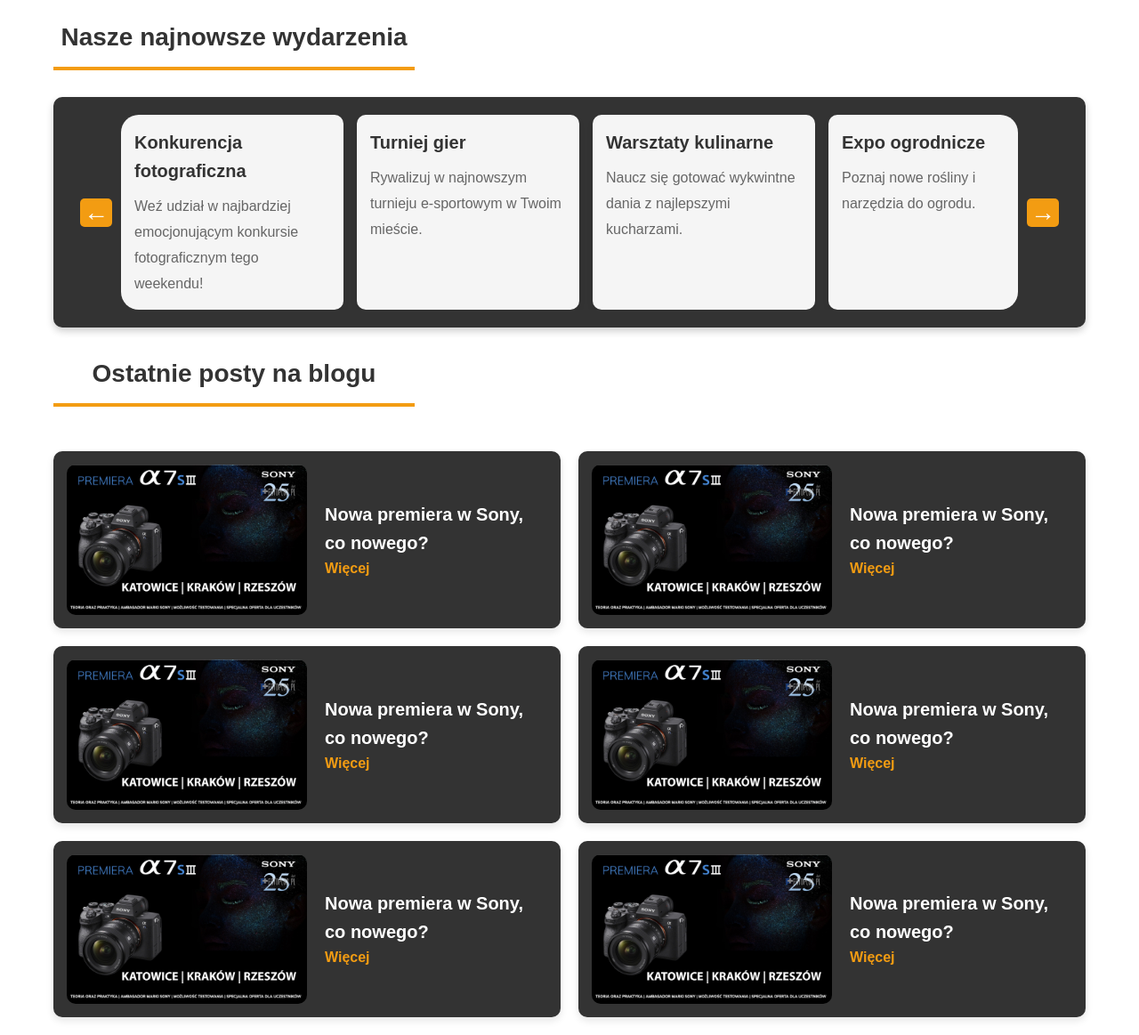
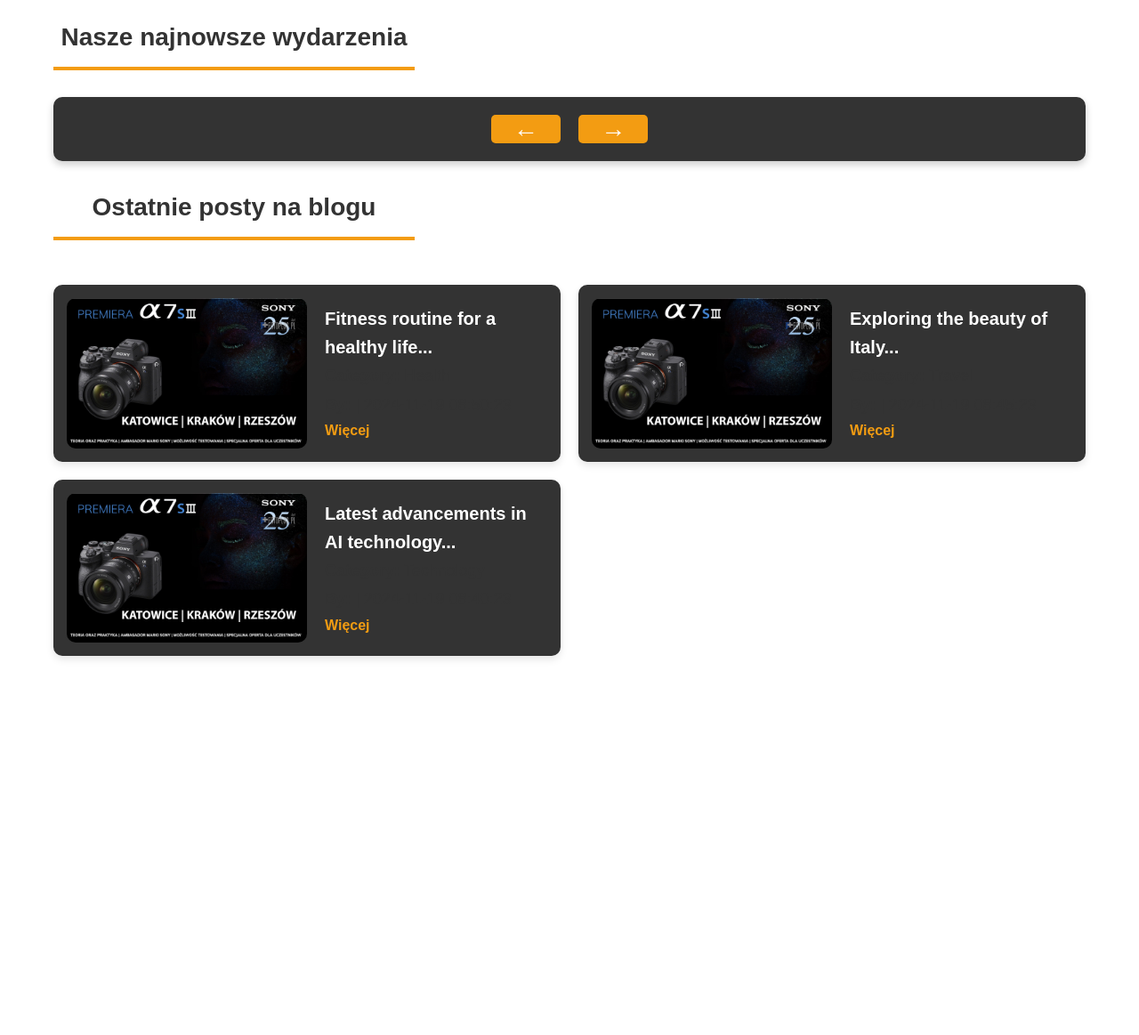
Before and after one commit to Bartek0606/Praktyki2, a PHP site: page / in a window 1280 px wide. Shown: the part 58-1221 px from the top of the page at 89% size. After the commit the page ends 799 px from the top, so only its background shows below. Run offline with PHP 8.4, Linux system fonts and the light colour scheme; data comes from the database, SQL or seed files in the repository; data that the repository does not hold is empty.

Commit message:
generowanie postow z bazy + usuniecie niepotrzebnego pliku

```diff
--- a/db_connection.php
+++ b/db_connection.php
@@ -1,9 +1,9 @@
 <?php
 // Database connection parameters
-$host = 'mysql'; // This is the service name defined in the docker-compose.yml for the MySQL container
+$host = 'mysql'; // MySQL service name from docker-compose.yml
 $user = 'user'; // MySQL user defined in docker-compose.yml
 $password = 'user123'; // MySQL password defined in docker-compose.yml
-$database = 'hobbyhub'; // MySQL database name defined in docker-compose.yml
+$database = 'hobbyhub'; // Database name defined in docker-compose.yml
 
 // Create a new mysqli connection
 $conn = new mysqli($host, $user, $password, $database);
--- a/index.php
+++ b/index.php
@@ -1,10 +1,24 @@
+<?php
+// Include the database connection
+include 'db_connection.php';
+
+// Fetch blog posts from the database
+$sql = "SELECT p.post_id, p.content, p.created_at, u.username, c.name AS category_name
+        FROM posts p
+        LEFT JOIN users u ON p.user_id = u.user_id
+        LEFT JOIN categories c ON p.category_id = c.category_id
+        ORDER BY p.created_at DESC LIMIT 3"; // Limit to the latest 3 posts
+
+$result = $conn->query($sql);
+?>
+
 <!DOCTYPE html>
 <html lang="en">
 <head>
     <meta charset="UTF-8">
     <link rel="stylesheet" href="glowna.css">
     <script src="glowna.js" defer></script>
-    <title>Strona glowna</title>
+    <title>Strona główna</title>
 </head>
 <body>
   <header>
@@ -25,8 +39,6 @@
         <button class="btn register-btn">Register</button>
         <button class="btn login-btn">Login</button>
       </div>
-
-
     </nav>
   </header>
 
@@ -39,30 +51,10 @@
     <div class="event-slider-container">
       <button class="arrow-btn left-btn">←</button>
       <div class="event-slider">
-      <div class="event-card">
-        <h3>Konkurencja fotograficzna</h3>
-        <p>Weź udział w najbardziej emocjonującym konkursie fotograficznym tego weekendu!</p>
-      </div>
-      <div class="event-card">
-        <h3>Turniej gier</h3>
-        <p>Rywalizuj w najnowszym turnieju e-sportowym w Twoim mieście.</p>
-      </div>
-      <div class="event-card">
-        <h3>Warsztaty kulinarne</h3>
-        <p>Naucz się gotować wykwintne dania z najlepszymi kucharzami.</p>
-      </div>
-      <div class="event-card">
-        <h3>Expo ogrodnicze</h3>
-        <p>Poznaj nowe rośliny i narzędzia do ogrodu.</p>
-      </div>
-      <div class="event-card">
-        <h3>Targi rękodzieła</h3>
-        <p>Pokaż swoją kreatywność na targach rękodzieła.</p>
-      </div>
+        <!-- Add event cards dynamically here if needed -->
       </div>
       <button class="arrow-btn right-btn">→</button>
     </div>
-
 
     <div class="nagl">
       <h2 class="tytul_kategorii">Ostatnie posty na blogu</h2>
@@ -70,53 +62,31 @@
     </div>
 
     <section class="blog-posts">
-
       <div class="blog-grid">
-      <div class="blog-post">
-        <img src="zdjecie.png" alt="Post 1">
-        <div class="blog-post-info">
-          <h3>Nowa premiera w Sony, co nowego? </h3>
-       <a href="#">Więcej</a>
-        </div>
-      </div>
-      <div class="blog-post">
-         <img src="zdjecie.png" alt="Post 2">
-          <div class="blog-post-info">
-          <h3>Nowa premiera w Sony, co nowego? </h3>
-          <a href="#">Więcej</a>
-        </div>
-      </div>
-      <div class="blog-post">
-         <img src="zdjecie.png" alt="Post 3">
-         <div class="blog-post-info">
-          <h3>Nowa premiera w Sony, co nowego? </h3>
-          <a href="#">Więcej</a>
-        </div>
-      </div>
-      <div class="blog-post">
-         <img src="zdjecie.png" alt="Post 4">
-         <div class="blog-post-info">
-          <h3>Nowa premiera w Sony, co nowego? </h3>
-     <a href="#">Więcej</a>
-        </div>
-      </div>
-      <div class="blog-post">
-         <img src="zdjecie.png" alt="Post 5">
-        <div class="blog-post-info">
-          <h3>Nowa premiera w Sony, co nowego? </h3>
-     <a href="#">Więcej</a>
-        </div>
-      </div>
-      <div class="blog-post">
-          <img src="zdjecie.png" alt="Post 6">
-       <div class="blog-post-info">
-          <h3>Nowa premiera w Sony, co nowego? </h3>
-         <a href="#">Więcej</a>
-        </div>
-      </div>
+        <?php
+        if ($result->num_rows > 0) {
+            // Output the data for each blog post
+            while ($row = $result->fetch_assoc()) {
+                echo "<div class='blog-post'>";
+                echo "<img src='zdjecie.png' alt='Post Image'>"; // Replace with actual image URL if available
+                echo "<div class='blog-post-info'>";
+                echo "<h3>" . $row['content'] . "</h3>";  // Short excerpt or title
+                echo "<p><strong>Category:</strong> " . $row['category_name'] . "</p>";
+                echo "<p><strong>By:</strong> " . $row['username'] . " | " . $row['created_at'] . "</p>";
+                echo "<a href='post.php?id=" . $row['post_id'] . "'>Więcej</a>"; // Link to the full post page
+                echo "</div></div>";
+            }
+        } else {
+            echo "<p>No blog posts available.</p>";
+        }
+        ?>
       </div>
     </section>
   </main>
 
 </body>
 </html>
+
+<?php
+$conn->close();
+?>
```
Also changed, not shown: database_structure.sql (deleted, +0 -161 lines), post.php (added, +74 -0 lines). Lines whose indentation alone changed are shown as unchanged.
